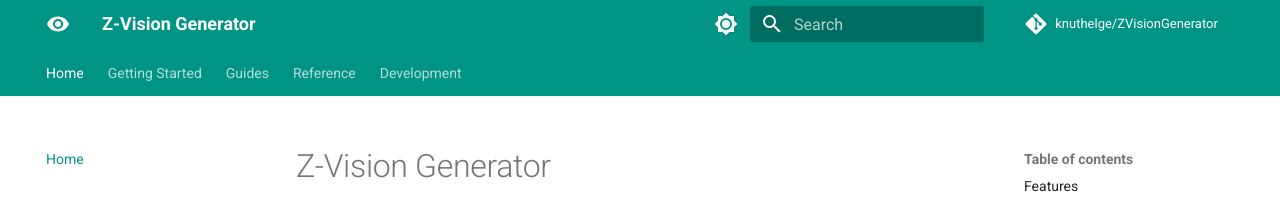
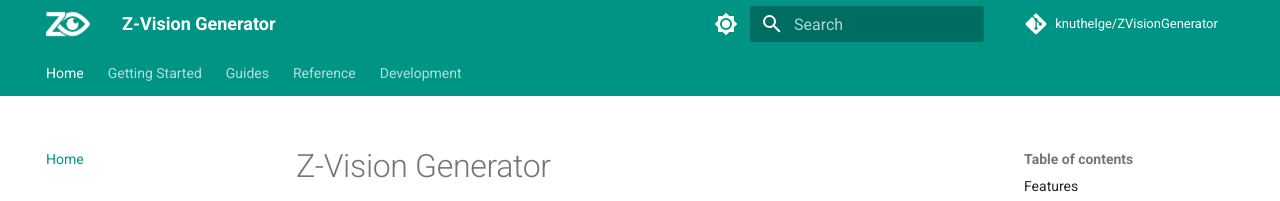
Before and after one commit to knuthelge/ZVisionGenerator, an MkDocs documentation site: the page built from docs/index.md, in a window 1280 px wide. Shown: the top 201 px of the page. Built offline with MkDocs 1.6.1 and Material for MkDocs 9.7.7, drawn with Linux system fonts in a browser that asks for light colours; comment, search, counter and statistics services are not loaded.

Commit message:
feat(assets): update logo and add new asset images for branding

```diff
--- a/mkdocs.yml
+++ b/mkdocs.yml
@@ -5,8 +5,7 @@ repo_name: knuthelge/ZVisionGenerator
 
 theme:
   name: material
-  icon:
-    logo: material/eye
+  logo: assets/zvision-white.png
   palette:
     - scheme: default
       primary: teal
```
Also changed, not shown: README.md (+1 -1 lines), docs/assets/zvision-duo.png (added), docs/assets/zvision-green.png (added), docs/assets/zvision-white.png (added), zvision.png (deleted), zvision_twocolor.png (deleted), 1 other file.
